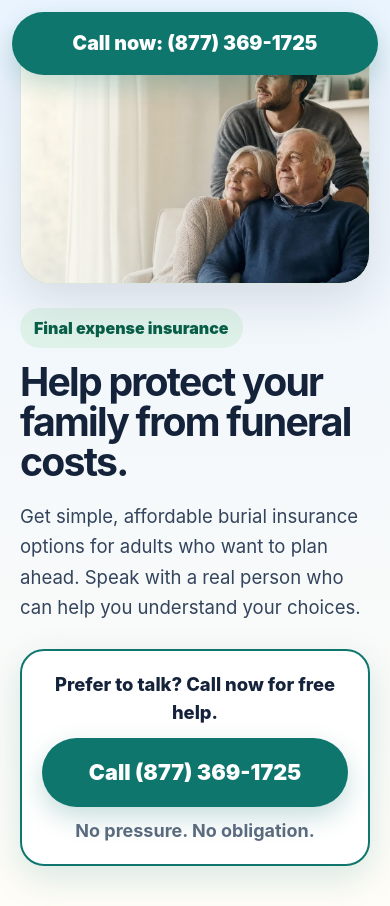
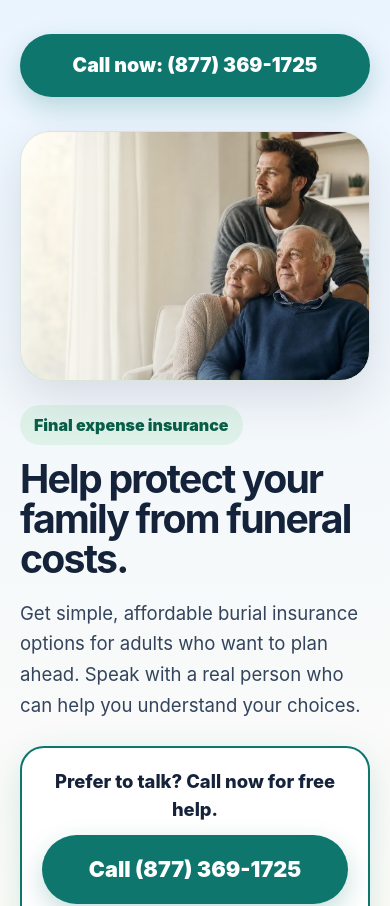
Before and after one commit to right/moneybrain.me, a Next.js app: page /final-expense in a window 390 px wide. Shown: the top 906 px of the page. Built offline with nearby package versions, Linux system fonts and the light colour scheme.

Commit message:
Place mobile call button above hero image

```diff
--- a/app/final-expense/page.tsx
+++ b/app/final-expense/page.tsx
@@ -22,12 +22,11 @@ export default function FinalExpensePage() {
         <h1>Help protect your family from funeral costs.</h1>
         <p className="fe-subhead">Get simple, affordable burial insurance options for adults who want to plan ahead. Speak with a real person who can help you understand your choices.</p>
         <div className="fe-call-card"><p>Prefer to talk? Call now for free help.</p><a className="fe-call-btn" href={site.finalExpensePhoneHref}>Call {site.finalExpensePhone}</a><span>No pressure. No obligation.</span></div>
-      </div><div className="fe-hero-image" aria-label="Older family planning ahead for final expenses" /></div></section>
+      </div><a className="fe-sticky-call" href={site.finalExpensePhoneHref}>Call now: {site.finalExpensePhone}</a><div className="fe-hero-image" aria-label="Older family planning ahead for final expenses" /></div></section>
       <section className="fe-section fe-wrap"><h2>A simple way to plan ahead</h2><p>Funeral and end-of-life expenses can be difficult for families. Final expense insurance is designed to help cover those costs, so your loved ones have one less thing to worry about.</p><ul className="fe-checks">{benefits.map((benefit) => <li key={benefit}>{benefit}</li>)}</ul></section>
       <section className="fe-section fe-band"><div className="fe-wrap"><h2>How it works</h2><div className="fe-steps"><div><strong>1. Call us</strong><p>Tell us a little about what you need.</p></div><div><strong>2. Review options</strong><p>We explain available plans in plain English.</p></div><div><strong>3. Choose calmly</strong><p>You decide if a plan makes sense for your family.</p></div></div></div></section>
       <section className="fe-section fe-wrap fe-form-block"><div><h2>Not ready to call?</h2><p>Send your information and someone can follow up. Calling is still the fastest way to get help.</p><a className="fe-secondary-call" href={site.finalExpensePhoneHref}>Or call {site.finalExpensePhone}</a></div><LeadForm compact /></section>
       <section className="fe-section fe-wrap fe-fineprint"><h2>Questions people ask</h2><details open><summary>Do I need a medical exam?</summary><p>Many final expense options do not require a medical exam. Availability depends on your age, state, and health answers.</p></details><details><summary>Is this only for funeral costs?</summary><p>Benefits are commonly used for funeral, burial, cremation, medical bills, or other final expenses.</p></details><details><summary>Can I afford this on a fixed income?</summary><p>Plans are often built around smaller coverage amounts and monthly payments. A licensed representative can help review options.</p></details></section>
-      <a className="fe-sticky-call" href={site.finalExpensePhoneHref}>Call now: {site.finalExpensePhone}</a>
     </main>
   );
 }
```
Also changed, not shown: app/globals.css.
